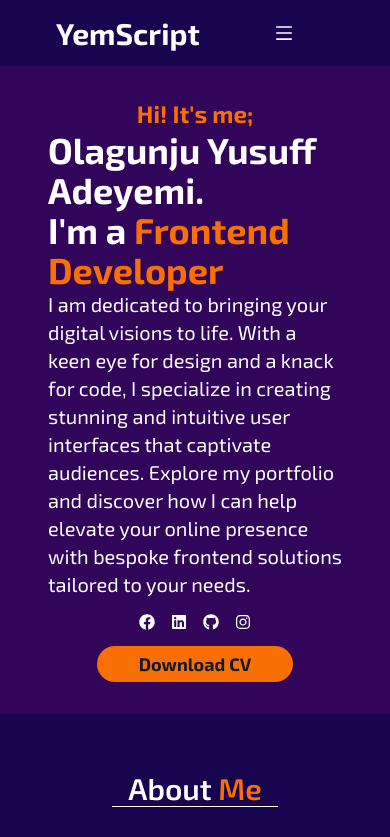
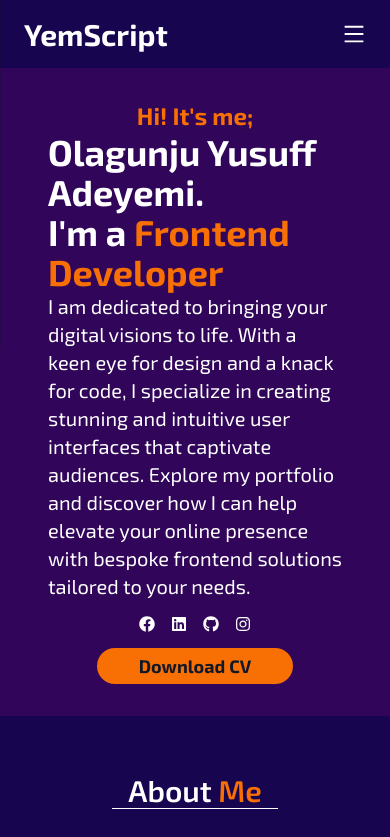
Before and after one commit to Yusuff4u2c/my-portfolio, a React (Vite) app: page / in a window 390 px wide. Shown: the top 837 px of the page. Built offline with nearby package versions, Linux system fonts and the light colour scheme.

Commit message:
nav adjusted

```diff
--- a/src/components/about.jsx
+++ b/src/components/about.jsx
@@ -3,7 +3,7 @@ import Button from "./button";
 
 const About = () => {
   return (
-    <div className="bg-[#170550] text-white " id="about">
+    <div className="bg-[#170550] text-white " id="about-me">
       <div className="max-w-6xl mx-auto py-10 flex flex-col">
         <h1 className="px-4 border-b border-white w-fit mx-auto pt-4 text-3xl md:text-4xl font-semibold">
           About <span className="text-[#F86F03]">Me</span>{" "}
--- a/src/components/navbar.jsx
+++ b/src/components/navbar.jsx
@@ -1,14 +1,11 @@
-// import Logo from "../assets/images/logo.jpg";
 import { AiOutlineClose, AiOutlineMenu } from "react-icons/ai";
 import { useState } from "react";
 
-// import Button from "./button";
-
 const NavBar = () => {
   const [navIsOpen, setIsNavOpen] = useState(false);
-  function handleNavToggle() {
-    setIsNavOpen(!navIsOpen);
-  }
+
+  const handleNavToggle = () => setIsNavOpen(!navIsOpen);
+
   const navItems = [
     { id: 1, text: "About Me" },
     { id: 2, text: "Services" },
@@ -16,43 +13,59 @@ const NavBar = () => {
     { id: 4, text: "Portfolio" },
     { id: 5, text: "Contacts" },
   ];
+
   return (
-    <div className="bg-[#170550] text-white">
-      <div className="flex justify-between items-center py-[15px] mx-24">
-        <div className="text-3xl ms-[-40px] md:ms-0 font-bold">YemScript</div>
-        <ul className=" hidden md:flex gap-6 text-xl ">
+    <div className="bg-[#170550] sticky top-0 text-white">
+      <div className="flex justify-between items-center py-4 px-6 md:px-24">
+        {/* Logo */}
+        <div className="text-3xl font-bold">YemScript</div>
+
+        {/* Desktop Nav */}
+        <ul className="hidden md:flex gap-6 text-xl">
           {navItems.map((navItem) => (
             <li key={navItem.id}>
-              <button className="bg-transparent hover:bg-orange-800 p-2 rounded">
+              <a
+                href={`#${navItem.text.toLowerCase().replace(/\s+/g, "-")}`}
+                className="bg-transparent hover:bg-orange-800 px-4 py-2 rounded"
+              >
                 {navItem.text}
-              </button>
+              </a>
             </li>
           ))}
         </ul>
 
-        <div onClick={handleNavToggle} className="block md:hidden">
+        {/* Mobile Nav Toggle */}
+        <div
+          onClick={handleNavToggle}
+          className="block md:hidden cursor-pointer"
+          aria-label={
+            navIsOpen ? "Close navigation menu" : "Open navigation menu"
+          }
+        >
           {navIsOpen ? (
-            <AiOutlineClose size={20} />
+            <AiOutlineClose size={24} />
           ) : (
-            <AiOutlineMenu size={20} />
+            <AiOutlineMenu size={24} />
           )}
         </div>
+
+        {/* Mobile Nav */}
         <ul
-          className={
-            navIsOpen
-              ? "fixed md:hidden left-0 top-0 w-[48%] h-full  border-r border-r-gray-900 bg-[#31065A] ease-in-out duration-500"
-              : "ease-in-out w-[60%] duration-500 fixed top-0 bottom-0 left-[-100%]"
-          }
+          className={`fixed md:hidden left-0 top-0 bg-[#31065A] border-r border-gray-900 transition-transform duration-500 ${
+            navIsOpen ? "translate-x-0" : "-translate-x-full"
+          }`}
         >
-          <div className="text-3xl font-bold bg-[#170550] w-full py-4">
+          <div className="text-3xl font-bold bg-[#170550] w-full py-4 px-6">
             YemScript
           </div>
-
           {navItems.map((navItem) => (
-            <li className="ps-12 " key={navItem.id}>
-              <button className="bg-transparent hover:bg-orange-800 w-full text-left p-2 rounded">
+            <li key={navItem.id} className="px-6 py-2">
+              <a
+                href={`#${navItem.text.toLowerCase().replace(/\s+/g, "-")}`}
+                className="block bg-transparent hover:bg-orange-800 w-full text-left px-4 py-2 rounded"
+              >
                 {navItem.text}
-              </button>
+              </a>
             </li>
           ))}
         </ul>
```
